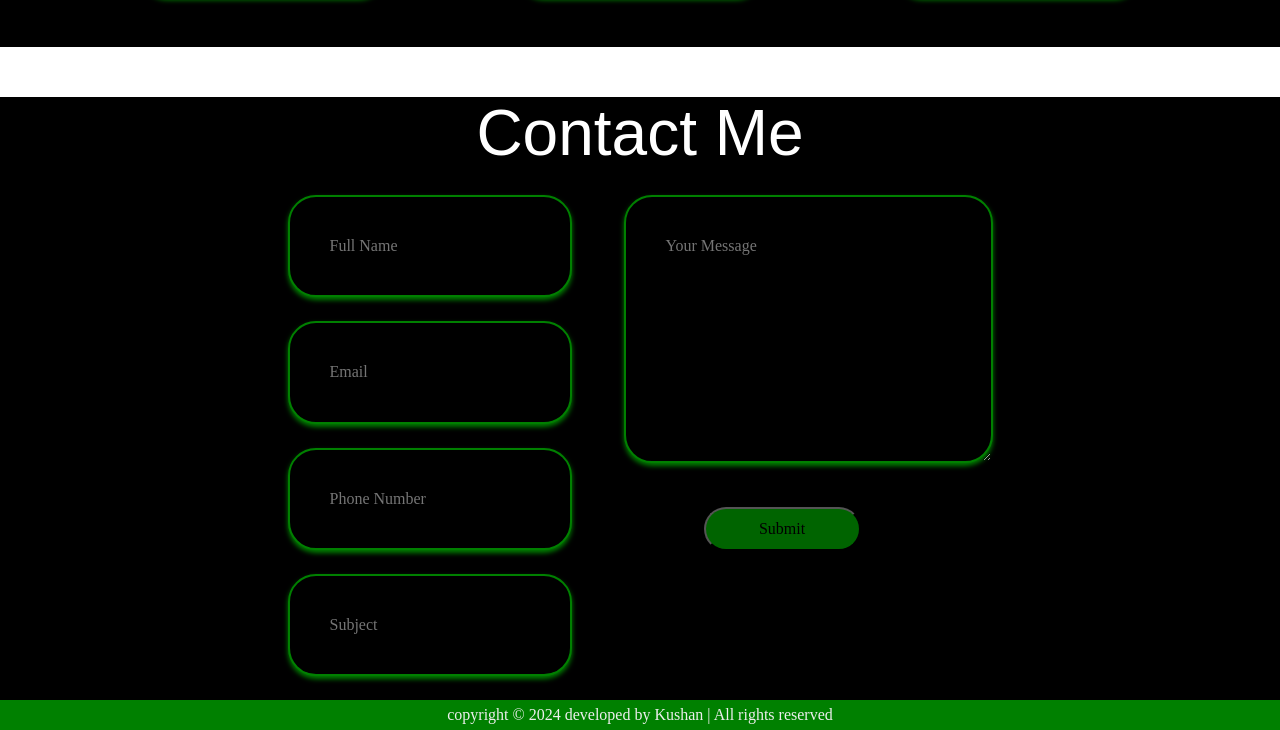
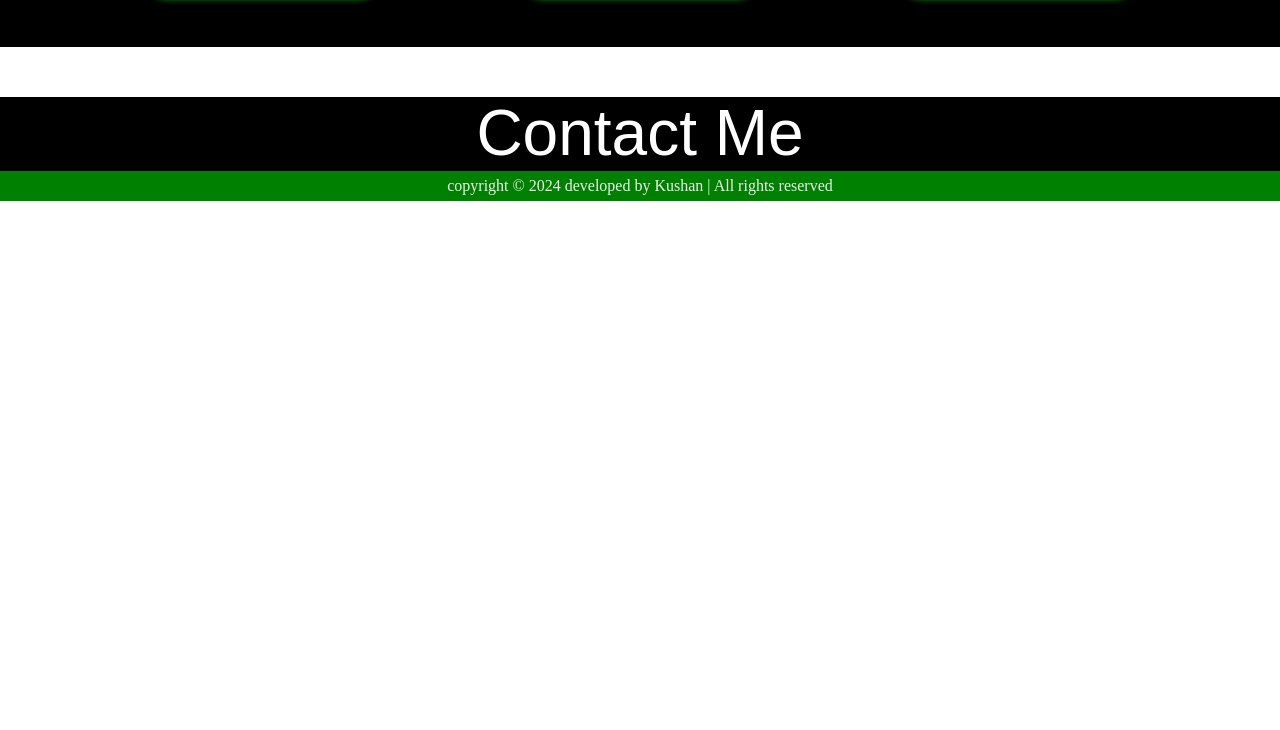
Before and after one commit to kush2113/Portfolio-Html, a plain HTML site: page index.html in a window 1280 px wide. Shown: the part 5425-6155 px from the top of the page. After the commit the page ends 5626 px from the top, so only its background shows below. Drawn offline with nearby package versions, Linux system fonts and the light colour scheme.

Commit message:
3rd commit

```diff
--- a/index.html
+++ b/index.html
@@ -291,29 +291,29 @@
 <main class="contact">
     <div class="contact-section-name">Contact Me</div>
     <section class="contact-section">
-        <form class="contact-form">
-            <div class="input-group">
-                <div class="input-box">
-                    <input type="text" placeholder="Full Name">
-                    <input type="email" placeholder="Email">
-                </div>
+<!--        <form class="contact-form">-->
+<!--            <div class="input-group">-->
+<!--                <div class="input-box">-->
+<!--                    <input type="text" placeholder="Full Name">-->
+<!--                    <input type="email" placeholder="Email">-->
+<!--                </div>-->
 
-                <div class="input-box">
-                    <input type="number" placeholder="Phone Number">
-                    <input type="text" placeholder="Subject">
-                </div>
-            </div>
+<!--                <div class="input-box">-->
+<!--                    <input type="number" placeholder="Phone Number">-->
+<!--                    <input type="text" placeholder="Subject">-->
+<!--                </div>-->
+<!--            </div>-->
 
-            <div class="input-group-2">
-                <textarea name="" id=""
-                placeholder="Your Message" cols="30"
-                rows="10"></textarea>
-                <button class="btn-contact" value="Send Message">Submit</button>
-<!--                <input type="submit"-->
-<!--                value="Send Message" class="btn-contact">-->
-            </div>
+<!--&lt;!&ndash;            <div class="input-group-2">&ndash;&gt;-->
+<!--&lt;!&ndash;                <textarea name="" id=""&ndash;&gt;-->
+<!--&lt;!&ndash;                placeholder="Your Message" cols="30"&ndash;&gt;-->
+<!--&lt;!&ndash;                rows="10"></textarea>&ndash;&gt;-->
+<!--&lt;!&ndash;                <button  class="btn-contact" value="Send Message">Submit</button>&ndash;&gt;-->
+<!--&lt;!&ndash;&lt;!&ndash;                <input type="submit"&ndash;&gt;&ndash;&gt;-->
+<!--&lt;!&ndash;&lt;!&ndash;                value="Send Message" class="btn-contact">&ndash;&gt;&ndash;&gt;-->
+<!--&lt;!&ndash;            </div>&ndash;&gt;-->
 
-        </form>
+<!--        </form>-->
     </section>
 </main>
 
```
